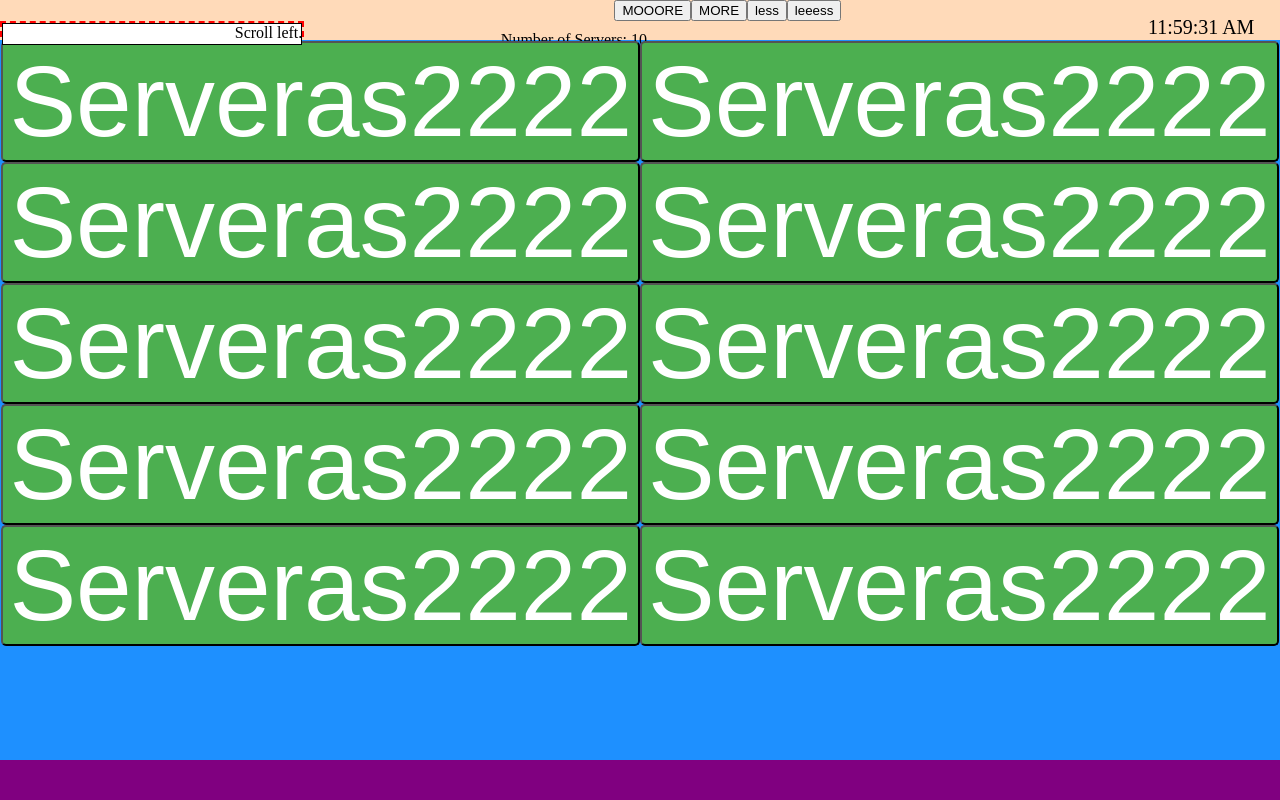
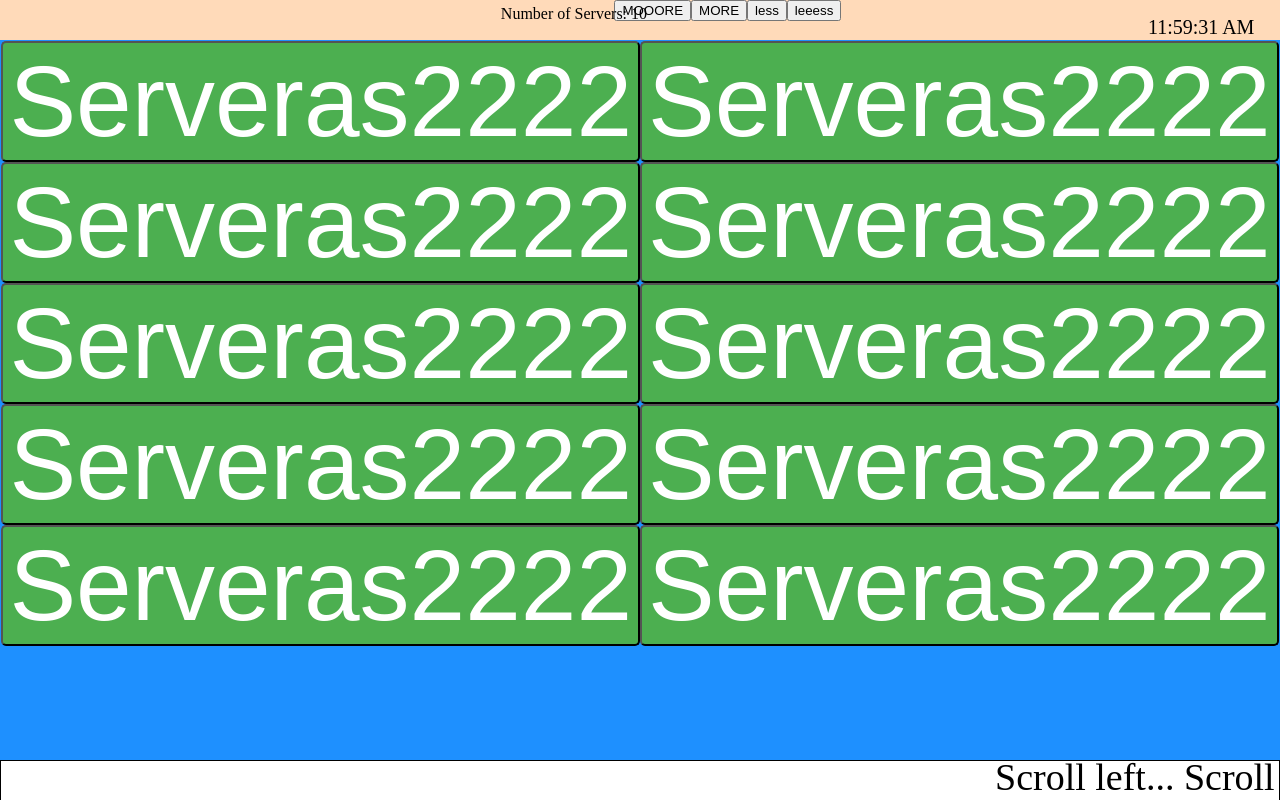
Before and after one commit to 0rf345/vue-server-monitor, a Vue app: page / in a window 1280 px wide. Built offline with nearby package versions, Linux system fonts and the light colour scheme.

Commit message:
Autoscrolling moved to footer

```diff
--- a/src/components/AutoScrollingText.vue
+++ b/src/components/AutoScrollingText.vue
@@ -1,7 +1,7 @@
 <template>
   <div id="AutoScroller">
     <div class="scroll-left">
-      <p>Scroll left... Scroll left... Scroll left... Scroll left... Scroll left... Scroll left... Scroll left... Scroll left... Scroll left... Scroll left... </p>
+      <p :style="{fontSize: fontSize + 'px', lineHeight: (fontSize - 5) + 'px'}">Scroll left... Scroll left... Scroll left... Scroll left... Scroll left... Scroll left... Scroll left... Scroll left... Scroll left... Scroll left... </p>
     </div>
   </div>
 </template>
@@ -9,29 +9,44 @@
 <script>
 export default {
   name: 'AutoScroller',
-  props: ['customText']
+  props: ['customText', 'footerHeight'],
+  data: () => ({
+    fontSize: 20
+  }),
+  watch: {
+    footerHeight: function () {
+      console.log(this.footerHeight)
+      this.fontSize = this.footerHeight - 2
+    }
+  },
+  computed: {
+    pStyle: () => (
+      'font-size: ' + this.fontSize + 'px;' +
+      'line-height: ' + this.fontSize + 'px;'
+    )
+  }
 }
 </script>
 
 <style scoped>
 #AutoScroller {
-  width: 300px;
+  width: 100%;
+  height: 100%;
 }
 
 .scroll-left {
   overflow: hidden;
+  height: 100%;
   position: relative;
   background: white;
   color: black;
   border: 1px solid black;
-  height: 20px;
 }
 
 .scroll-left p {
   position: absolute;
   white-space: nowrap;
   width: 100%;
-  height: 100%;
   margin: 0;
   /* line-height: 50px; */
   text-align: center;
--- a/src/components/MainView.vue
+++ b/src/components/MainView.vue
@@ -17,14 +17,15 @@
       </span>
       <span class="clock"><Clock /></span>
       <span>
-        <AutoScroller style="border: 2px dashed red;" />
         <p id="ofServers" class="center">Number of Servers: {{ count }}</p>
       </span>
     </div>
     <div class="mainBody" ref="mainBody">
       <ServerView :parentDiv=mainBody :servers=servers :fontSize=fontSize />
     </div>
-    <div class="footer"></div>
+    <div class="footer" ref="footer">
+      <AutoScroller :footerHeight=footerHeight />
+    </div>
   </div>
 </template>
 
@@ -41,7 +42,8 @@ export default {
   data: () => ({
     count: 10,
     fontSize: 40,
-    mainBody: {}
+    mainBody: {},
+    footerHeight: 0
   }),
   methods: {
     addServers: function (add, a) {
@@ -56,6 +58,7 @@ export default {
   mounted: function () {
     this.mainBody.width = this.$refs.mainBody.clientWidth
     this.mainBody.height = this.$refs.mainBody.clientHeight
+    this.footerHeight = this.$refs.footer.clientHeight
   }
 }
 </script>
@@ -67,6 +70,7 @@ export default {
 }
 
 .header {
+  width: 100vw;
   height: 5vh;
   background-color: peachpuff;
 }
@@ -83,6 +87,7 @@ export default {
 }
 
 .mainBody {
+  width: 100vw;
   background-color: DodgerBlue;
   display: flex table;
   flex-wrap: wrap;
@@ -94,6 +99,7 @@ export default {
 }
 
 .footer {
+  width: 100vw;
   height: 5vh;
   background-color: purple;
 }
```
